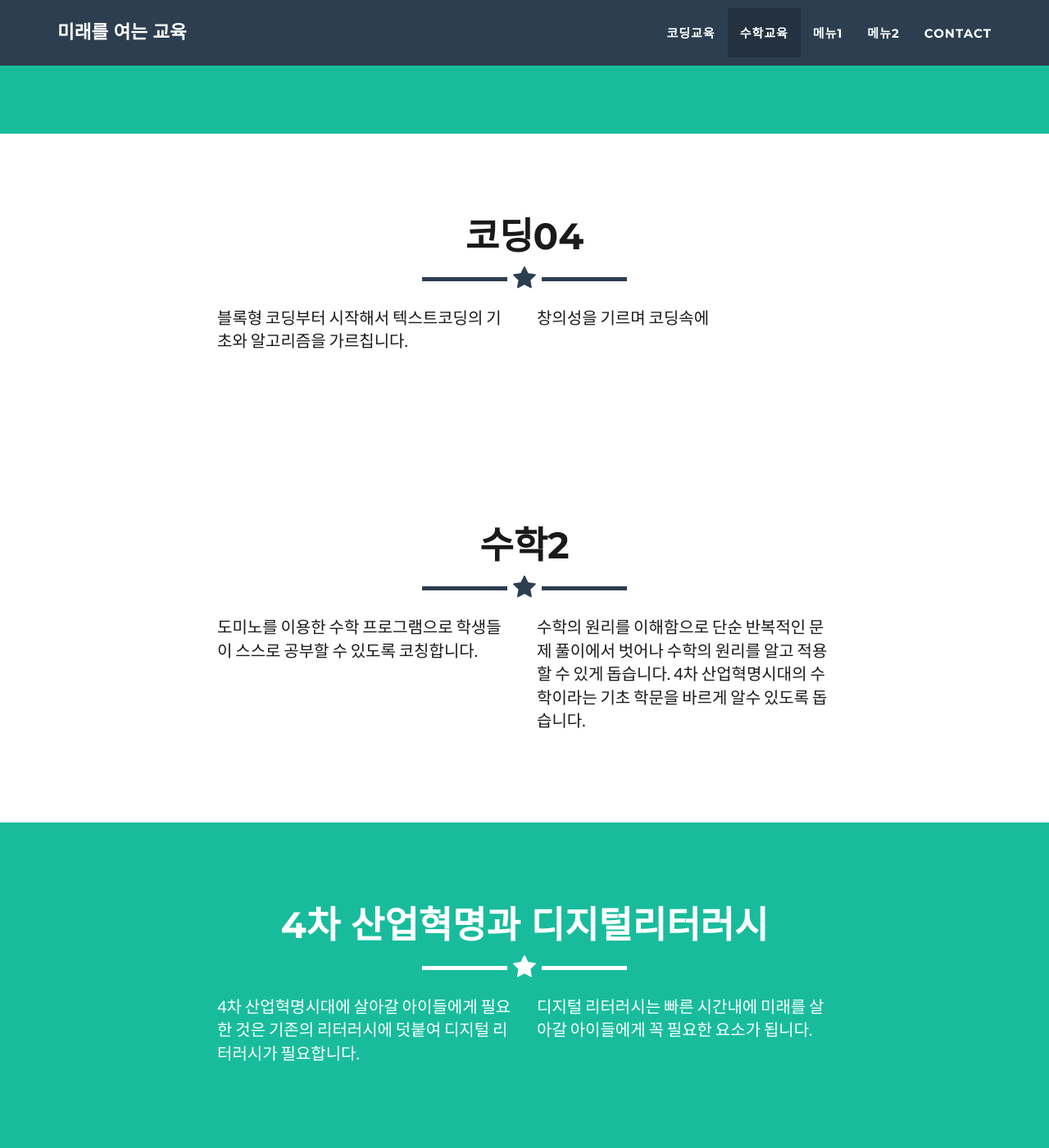
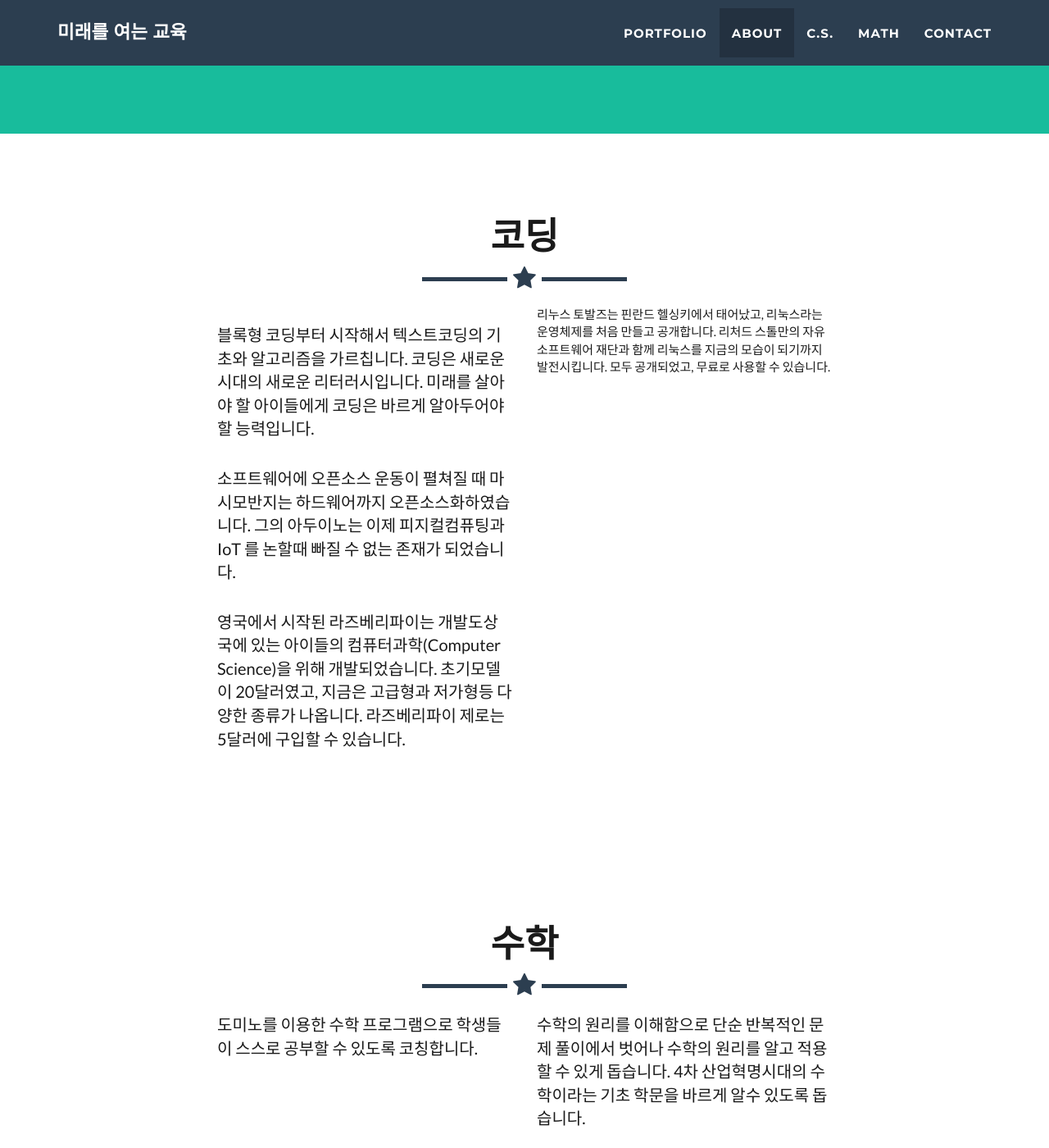
Before and after one commit to eventia/eventia.github.io, a Jekyll site: the page built from index.html, in a window 1280 px wide and 1400 px high, scrolled down 2988 px. Shown: the whole window at 82% size. Built offline with Jekyll 4.4.1, drawn with Linux system fonts in a browser that asks for light colours.

Commit message:
HomePage 2019-02-09-[ 1:00]

```diff
--- a/_includes/menupage1.html
+++ b/_includes/menupage1.html
@@ -3,16 +3,29 @@
         <div class="container">
             <div class="row">
                 <div class="col-lg-12 text-center">
-                    <h2>코딩04</h2>
+                    <h2>코딩</h2>
                     <hr class="star-primary">
                 </div>
             </div>
             <div class="row">
                 <div class="col-lg-4 col-lg-offset-2">
-                    <p>블록형 코딩부터 시작해서 텍스트코딩의 기초와 알고리즘을 가르칩니다. </p>
+					<br>
+                    <p>
+						블록형 코딩부터 시작해서 텍스트코딩의 기초와 알고리즘을 가르칩니다.
+						코딩은 새로운 시대의 새로운 리터러시입니다. 미래를 살아야 할 아이들에게 코딩은 바르게 알아두어야 할 능력입니다.
+					</p>
+					<br>
+                    <p>
+						소프트웨어에 오픈소스 운동이 펼쳐질 때 마시모반지는 하드웨어까지 오픈소스화하였습니다.
+						그의 아두이노는 이제 피지컬컴퓨팅과 IoT 를 논할때 빠질 수 없는 존재가 되었습니다.
+					</p>
+					<br>
+                    <p>
+						영국에서 시작된 라즈베리파이는 개발도상국에 있는 아이들의 컴퓨터과학(Computer Science)을 위해 개발되었습니다. 초기모델이 20달러였고, 지금은 고급형과 저가형등 다양한 종류가 나옵니다. 라즈베리파이 제로는 5달러에 구입할 수 있습니다.
+					</p>
                 </div>
                 <div class="col-lg-4">
-                    <p>창의성을 기르며 코딩속에  </p>
+						리누스 토발즈는 핀란드 헬싱키에서 태어났고, 리눅스라는 운영체제를 처음 만들고 공개합니다. 리처드 스톨만의 자유소프트웨어 재단과 함께 리눅스를 지금의 모습이 되기까지 발전시킵니다. 모두 공개되었고, 무료로 사용할 수 있습니다.
                 </div>
 
             </div>
--- a/_includes/menupage2.html
+++ b/_includes/menupage2.html
@@ -3,7 +3,7 @@
         <div class="container">
             <div class="row">
                 <div class="col-lg-12 text-center">
-                    <h2>수학2</h2>
+                    <h2>수학</h2>
                     <hr class="star-primary">
                 </div>
             </div>
--- a/_includes/nav.html
+++ b/_includes/nav.html
@@ -19,16 +19,16 @@
                         <a href="#page-top"></a>
                     </li>
                     <li class="page-scroll">
-                        <a href="#portfolio">코딩교육</a>
+                        <a href="#portfolio">PORTFOLIO</a>
                     </li>
                     <li class="page-scroll">
-                        <a href="#about">수학교육</a>
+                        <a href="#about">ABOUT</a>
                     </li>
                     <li class="page-scroll">
-                        <a href="#menupage1">메뉴1</a>
+                        <a href="#menupage1">C.S.</a>
                     </li>
                     <li class="page-scroll">
-                        <a href="#menupage2">메뉴2</a>
+                        <a href="#menupage2">MATH</a>
                     </li>
                     <li class="page-scroll">
                         <a href="#contact">Contact</a>
```
